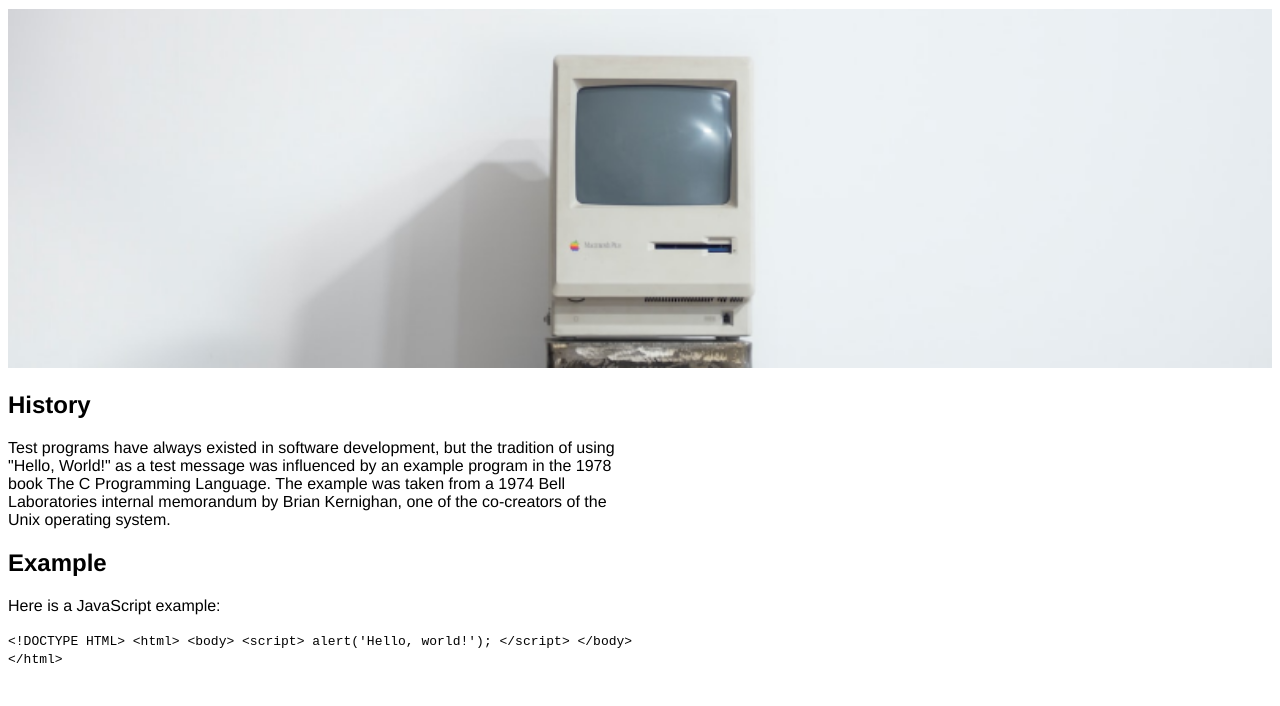
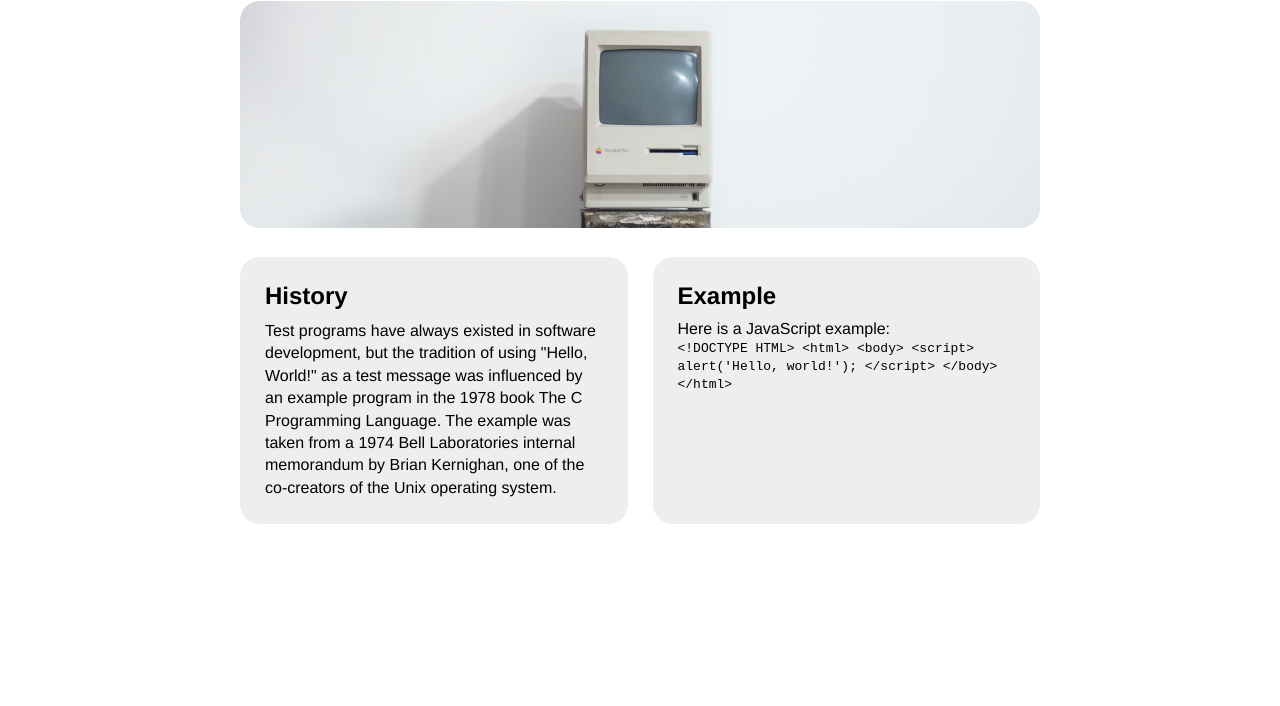
Before and after one commit to wikihut1/MI349HelloWorld, a website: page index.html in a window 1280 px wide. Shown: the part 94-800 px from the top of the page. Drawn offline with Linux system fonts and the light colour scheme.

Commit message:
added styling up to flexbox

```diff
--- a/index.html
+++ b/index.html
@@ -3,18 +3,32 @@
     <head>
         <meta charset="UTF-8">
         <meta name="viewport" content="width=device-width, initial-scale=1.0">
-        <link rel="stylesheet" href="/style.css"/>
+        <link rel="stylesheet" href="./style.css"/>
     </head>
-    <body>
+    <body style="background: #fff; font-family: Helvetica, sans-serif; border-top: 15px solid #424242; margin: 0 auto;">
+        <main style="margin: 0 auto; width: 800px;">
             <h1>HelloWorld</h1>
-        <img src="images/computer.png" alt="Vintage Mac">
-        <section>
-            <h2>History</h2>
-            <p>Test programs have always existed in software development, but the tradition of using "Hello, World!" as a test message was influenced by an example program in the 1978 book The C Programming Language. The example was taken from a 1974 Bell Laboratories internal memorandum by Brian Kernighan, one of the co-creators of the Unix operating system.</p>
+            <img src="images/computer.png" alt="Vintage Mac" style="width:100%; border-radius: 20px;">
+            <div class="details" style="display: flex; gap: 25px;">
+                <section style="
+                flex-grow: 1;
+                flex-basis: 0;
+                background: #eee;
+                padding: 25px;
+                border-radius: 20px;
+                margin-top: 25px;">
+                    <h2 style="margin: 0 0 10px 0;">History</h2>
+                    <p style="margin:0; line-height: 1.4em;">Test programs have always existed in software development, but the tradition of using "Hello, World!" as a test message was influenced by an example program in the 1978 book The C Programming Language. The example was taken from a 1974 Bell Laboratories internal memorandum by Brian Kernighan, one of the co-creators of the Unix operating system.</p>
                 </section>
-        <section>
-            <h2>Example</h2>
-            <p>Here is a JavaScript example:</p>
+                <section style="
+                flex-grow: 1;
+                flex-basis: 0;
+                background: #eee;
+                padding: 25px;
+                border-radius: 20px;
+                margin-top: 25px;">
+                    <h2 style="margin: 0 0 10px 0;">Example</h2>
+                    <p style="margin:0;">Here is a JavaScript example:</p>
                     <code>
                         &lt;!DOCTYPE HTML&gt;
                         &lt;html&gt;
@@ -26,6 +40,8 @@
                         &lt;/html&gt;
                     </code>
                 </section>
+            </div>
+        </main>
         <!-- <script src="index.js"></script> -->
     </body>
 </html>
```
Also changed, not shown: style.css (+32 -1 lines). Lines whose indentation alone changed are shown as unchanged.
